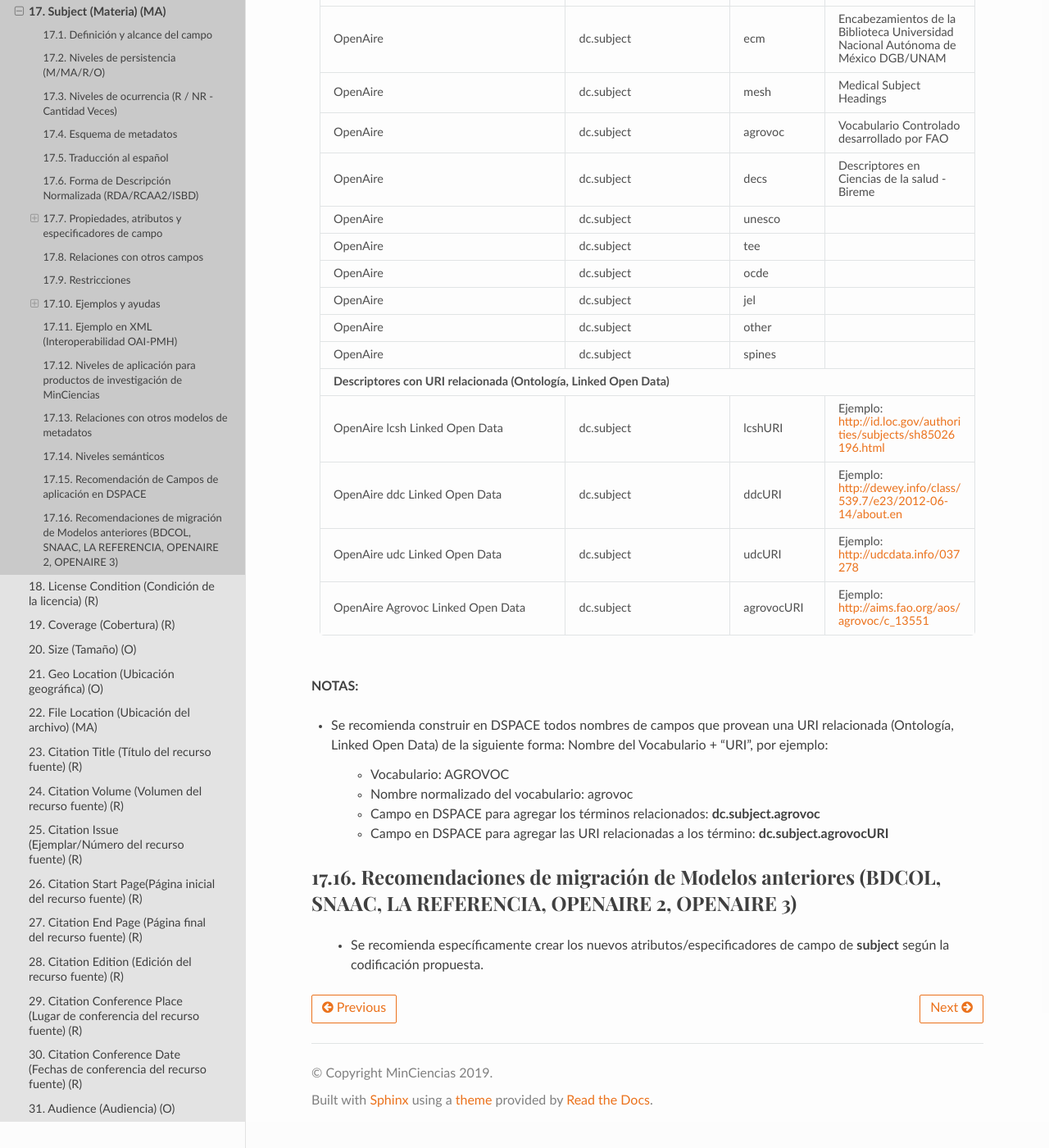
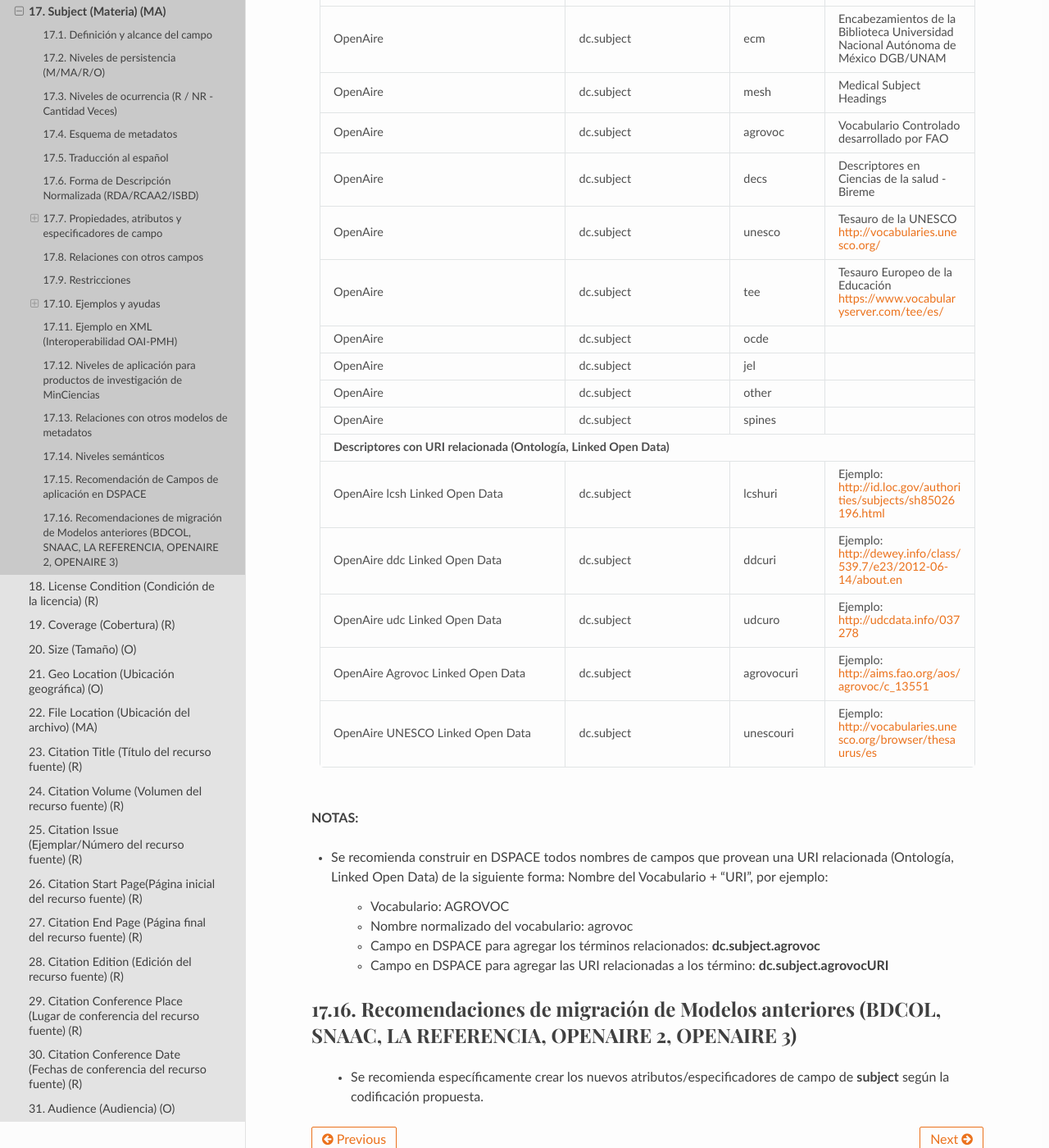
Before and after one commit to rcic/openaire4, a Sphinx documentation site: the page built from docs/field_subject.rst, in a window 1280 px wide and 1400 px high, scrolled down 5878 px. Shown: the whole window at 82% size. Built offline with Sphinx 7.4.7 and the Read the Docs theme 2.0.0, drawn with Linux system fonts in a browser that asks for light colours; some web fonts are replaced; a script that is not in the unit is left out; before the commit the page ends 7246 px from its top, so only the background shows below that.

Commit message:
Update field_subject.rst

```diff
--- a/docs/field_subject.rst
+++ b/docs/field_subject.rst
@@ -268,9 +268,9 @@ Se recomienda crear/modificar el componente de registro de metadatos (y sus corr
 +----------------------------------------+--------------------------+-------------------+-----------------------------------------------------------------------------------+
 | OpenAire                               | dc.subject               | decs              | Descriptores en Ciencias de la salud - Bireme                                     |
 +----------------------------------------+--------------------------+-------------------+-----------------------------------------------------------------------------------+
-| OpenAire                               | dc.subject               | unesco            |                                                                                   |
+| OpenAire                               | dc.subject               | unesco            | Tesauro de la UNESCO  http://vocabularies.unesco.org/                             |
 +----------------------------------------+--------------------------+-------------------+-----------------------------------------------------------------------------------+
-| OpenAire                               | dc.subject               | tee               |                                                                                   |
+| OpenAire                               | dc.subject               | tee               | Tesauro Europeo de la Educación   https://www.vocabularyserver.com/tee/es/        |
 +----------------------------------------+--------------------------+-------------------+-----------------------------------------------------------------------------------+
 | OpenAire                               | dc.subject               | ocde              |                                                                                   |
 +----------------------------------------+--------------------------+-------------------+-----------------------------------------------------------------------------------+
@@ -282,13 +282,15 @@ Se recomienda crear/modificar el componente de registro de metadatos (y sus corr
 +----------------------------------------+--------------------------+-------------------+-----------------------------------------------------------------------------------+
 |              **Descriptores con URI relacionada (Ontología, Linked Open Data)**                                                                                           |
 +----------------------------------------+--------------------------+-------------------+-----------------------------------------------------------------------------------+
-| OpenAire lcsh Linked Open Data         | dc.subject               | lcshURI           | Ejemplo: http://id.loc.gov/authorities/subjects/sh85026196.html                   |
+| OpenAire lcsh Linked Open Data         | dc.subject               | lcshuri           | Ejemplo: http://id.loc.gov/authorities/subjects/sh85026196.html                   |
 +----------------------------------------+--------------------------+-------------------+-----------------------------------------------------------------------------------+
-| OpenAire ddc Linked Open Data          | dc.subject               | ddcURI            | Ejemplo: http://dewey.info/class/539.7/e23/2012-06-14/about.en                    |
+| OpenAire ddc Linked Open Data          | dc.subject               | ddcuri            | Ejemplo: http://dewey.info/class/539.7/e23/2012-06-14/about.en                    |
 +----------------------------------------+--------------------------+-------------------+-----------------------------------------------------------------------------------+
-| OpenAire udc Linked Open Data          | dc.subject               | udcURI            | Ejemplo: http://udcdata.info/037278                                               |
+| OpenAire udc Linked Open Data          | dc.subject               | udcuro            | Ejemplo: http://udcdata.info/037278                                               |
 +----------------------------------------+--------------------------+-------------------+-----------------------------------------------------------------------------------+
-| OpenAire Agrovoc Linked Open Data      | dc.subject               | agrovocURI        | Ejemplo: http://aims.fao.org/aos/agrovoc/c_13551                                  |
+| OpenAire Agrovoc Linked Open Data      | dc.subject               | agrovocuri        | Ejemplo: http://aims.fao.org/aos/agrovoc/c_13551                                  |
++----------------------------------------+--------------------------+-------------------+-----------------------------------------------------------------------------------+
+| OpenAire UNESCO Linked Open Data       | dc.subject               | unescouri         | Ejemplo: http://vocabularies.unesco.org/browser/thesaurus/es                      |
 +----------------------------------------+--------------------------+-------------------+-----------------------------------------------------------------------------------+
 
 **NOTAS:**
```
